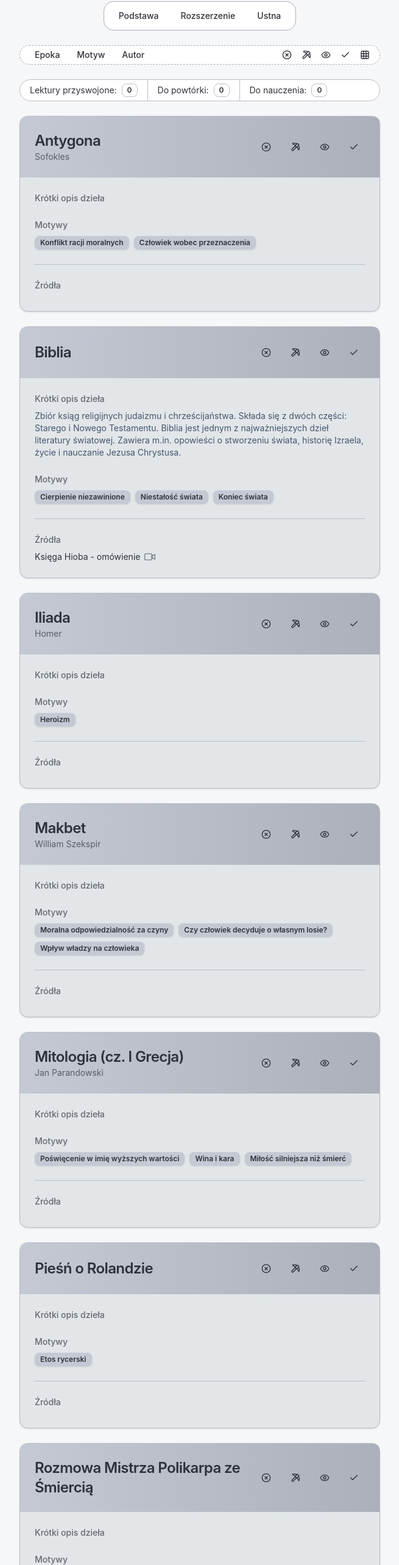
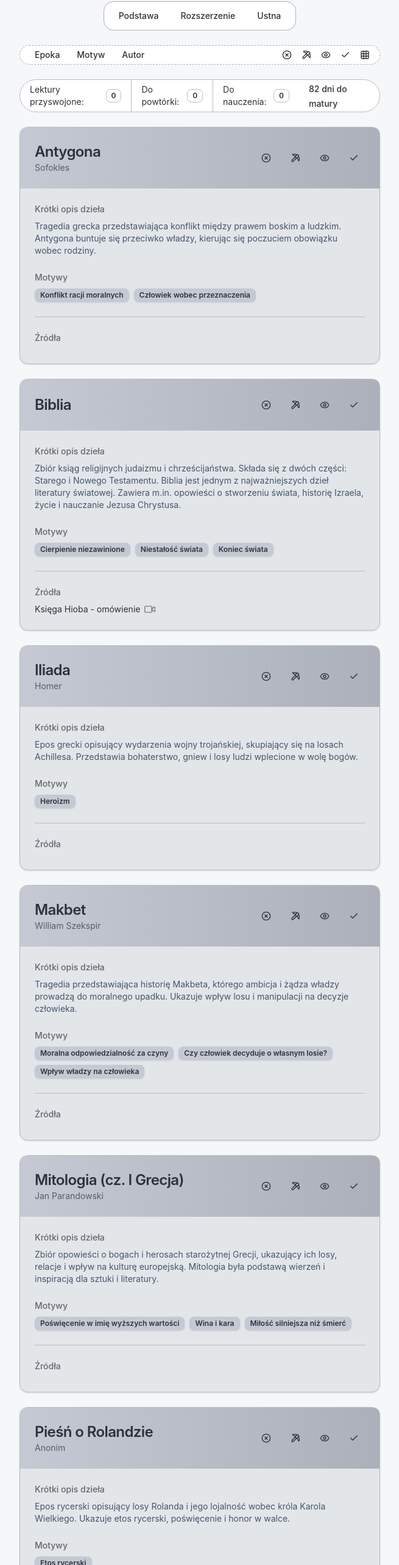
Before and after one commit to pawelz00/matura-check, a React (Vite) app: page / in a window 1280 px wide. Shown: the part 70-2636 px from the top of the page at 61% size, without its empty margins (312-967 px from the left). Built offline with nearby package versions, Linux system fonts and the light colour scheme.

Commit message:
feat: tooltips, stats

```diff
--- a/package.json
+++ b/package.json
@@ -12,6 +12,7 @@
   "dependencies": {
     "@radix-ui/react-separator": "^1.1.2",
     "@radix-ui/react-slot": "^1.1.2",
+    "@radix-ui/react-tooltip": "^1.1.8",
     "@tailwindcss/vite": "^4.0.6",
     "class-variance-authority": "^0.7.1",
     "clsx": "^2.1.1",
--- a/src/components/card/single-card.tsx
+++ b/src/components/card/single-card.tsx
@@ -9,7 +9,7 @@ type SingleCardProps = {
 
 export default function SingleCard({ item }: SingleCardProps) {
   return (
-    <Card className="w-full transition-all hover:shadow-lg">
+    <Card className="w-full h-full transition-all hover:shadow-lg">
       <CardHead item={item} />
       <CardBody item={item} />
     </Card>
--- /dev/null
+++ b/src/components/counter.tsx
@@ -0,0 +1,27 @@
+import { useEffect, useState } from "react";
+
+export default function Counter() {
+  const calculateDays = () => {
+    const today = new Date();
+    const targetDate = new Date("2025-05-05");
+    const timeDiff = targetDate.getTime() - today.getTime();
+    return Math.ceil(timeDiff / (1000 * 60 * 60 * 24));
+  };
+
+  const [daysLeft, setDaysLeft] = useState(calculateDays());
+
+  useEffect(() => {
+    const interval = setInterval(
+      () => {
+        setDaysLeft(calculateDays());
+      },
+      1000 * 60 * 60 * 24,
+    );
+
+    return () => clearInterval(interval);
+  }, []);
+
+  return (
+    <span className={"text-sm font-medium"}>{daysLeft} dni do matury</span>
+  );
+}
--- a/src/components/stats.tsx
+++ b/src/components/stats.tsx
@@ -1,6 +1,7 @@
 import { useDataStore } from "@/store/useDataStore.ts";
 import { useMemo } from "react";
 import { Badge } from "@/components/ui/badge.tsx";
+import Counter from "@/components/counter.tsx";
 
 type Stats = {
   numberOfCompletedItems: number;
@@ -34,9 +35,10 @@ export default function Stats() {
   return (
     <section
       className={
-        "w-full text-sm flex divide-x items-center border rounded-full bg-white"
+        "w-full flex items-center border justify-between rounded-full bg-white"
       }
     >
+      <div className={"flex divide-x text-sm"}>
         <div className={"flex gap-x-2 items-center px-4 py-1.5"}>
           <span>Lektury przyswojone:</span>
           <Badge variant={"outline"}>{stats.numberOfCompletedItems}</Badge>
@@ -49,6 +51,10 @@ export default function Stats() {
           <span>Do nauczenia:</span>
           <Badge variant={"outline"}>{stats.notStarted}</Badge>
         </div>
+      </div>
+      <div className={"px-4"}>
+        <Counter />
+      </div>
     </section>
   );
 }
--- a/src/data/data.ts
+++ b/src/data/data.ts
@@ -7,135 +7,164 @@ export type Item = {
   externalResources?: {
     title: string;
     url: string;
-        type?: "video" | "article"
-    }[]
-    questions: {
+    type?: "video" | "article";
+  }[];
+  questions:
+    | {
         motive: string;
         question: string;
-    }[] | null
-}
+      }[]
+    | null;
+};
 
-export type Items = Item[]
+export type Items = Item[];
 
 export const appData: Items = [
   {
     id: 1,
     title: "Biblia",
     author: null,
-        description: "Zbiór ksiąg religijnych judaizmu i chrześcijaństwa. Składa się z dwóch części: Starego i Nowego Testamentu. Biblia jest jednym z najważniejszych dzieł literatury światowej. Zawiera m.in. opowieści o stworzeniu świata, historię Izraela, życie i nauczanie Jezusa Chrystusa.",
+    description:
+      "Zbiór ksiąg religijnych judaizmu i chrześcijaństwa. Składa się z dwóch części: Starego i Nowego Testamentu. Biblia jest jednym z najważniejszych dzieł literatury światowej. Zawiera m.in. opowieści o stworzeniu świata, historię Izraela, życie i nauczanie Jezusa Chrystusa.",
     period: "Starożytność",
     externalResources: [
       {
         title: "Księga Hioba - omówienie",
         url: "https://www.youtube.com/watch?v=uTo5Myd_M0w",
         type: "video",
-            }
+      },
     ],
     questions: [
       {
-                "motive": "Cierpienie niezawinione",
-                "question": "Omów zagadnienie na podstawie znanych Ci fragmentów Księgi Hioba. W swojej odpowiedzi uwzględnij również wybrany kontekst."
+        motive: "Cierpienie niezawinione",
+        question:
+          "Omów zagadnienie na podstawie znanych Ci fragmentów Księgi Hioba. W swojej odpowiedzi uwzględnij również wybrany kontekst.",
       },
       {
-                "motive": "Niestałość świata",
-                "question": "Omów zagadnienie na podstawie znanych Ci fragmentów Księgi Koheleta. W swojej odpowiedzi uwzględnij również wybrany kontekst."
+        motive: "Niestałość świata",
+        question:
+          "Omów zagadnienie na podstawie znanych Ci fragmentów Księgi Koheleta. W swojej odpowiedzi uwzględnij również wybrany kontekst.",
       },
       {
-                "motive": "Koniec świata",
-                "question": "Omów zagadnienie na podstawie znanych Ci fragmentów Apokalipsy św. Jana. W swojej odpowiedzi uwzględnij również wybrany kontekst."
-            }
-        ]
+        motive: "Koniec świata",
+        question:
+          "Omów zagadnienie na podstawie znanych Ci fragmentów Apokalipsy św. Jana. W swojej odpowiedzi uwzględnij również wybrany kontekst.",
+      },
+    ],
   },
   {
     id: 2,
     title: "Mitologia (cz. I Grecja)",
-        "author": "Jan Parandowski",
-        "period": "Starożytność",
-        "questions": [
+    author: "Jan Parandowski",
+    description:
+      "Zbiór opowieści o bogach i herosach starożytnej Grecji, ukazujący ich losy, relacje i wpływ na kulturę europejską. Mitologia była podstawą wierzeń i inspiracją dla sztuki i literatury. ",
+    period: "Starożytność",
+    questions: [
       {
-                "motive": "Poświęcenie w imię wyższych wartości",
-                "question": "Omów zagadnienie na podstawie Mitologii (cz. I Grecja) Jana Parandowskiego. W swojej odpowiedzi uwzględnij również wybrany kontekst."
+        motive: "Poświęcenie w imię wyższych wartości",
+        question:
+          "Omów zagadnienie na podstawie Mitologii (cz. I Grecja) Jana Parandowskiego. W swojej odpowiedzi uwzględnij również wybrany kontekst.",
       },
       {
-                "motive": "Wina i kara",
-                "question": "Omów zagadnienie na podstawie Mitologii (cz. I Grecja) Jana Parandowskiego. W swojej odpowiedzi uwzględnij również wybrany kontekst."
+        motive: "Wina i kara",
+        question:
+          "Omów zagadnienie na podstawie Mitologii (cz. I Grecja) Jana Parandowskiego. W swojej odpowiedzi uwzględnij również wybrany kontekst.",
       },
       {
-                "motive": "Miłość silniejsza niż śmierć",
-                "question": "Omów zagadnienie na podstawie Mitologii (cz. I Grecja) Jana Parandowskiego. W swojej odpowiedzi uwzględnij również wybrany kontekst."
-            }
-        ]
+        motive: "Miłość silniejsza niż śmierć",
+        question:
+          "Omów zagadnienie na podstawie Mitologii (cz. I Grecja) Jana Parandowskiego. W swojej odpowiedzi uwzględnij również wybrany kontekst.",
+      },
+    ],
   },
   {
     id: 3,
     title: "Iliada",
-        "author": "Homer",
-        "period": "Starożytność",
-        "questions": [
+    author: "Homer",
+    description:
+      "Epos grecki opisujący wydarzenia wojny trojańskiej, skupiający się na losach Achillesa. Przedstawia bohaterstwo, gniew i losy ludzi wplecione w wolę bogów.",
+    period: "Starożytność",
+    questions: [
       {
-                "motive": "Heroizm",
-                "question": "Omów zagadnienie na podstawie znanych Ci fragmentów Iliady Homera. W swojej odpowiedzi uwzględnij również wybrany kontekst."
-            }
-        ]
+        motive: "Heroizm",
+        question:
+          "Omów zagadnienie na podstawie znanych Ci fragmentów Iliady Homera. W swojej odpowiedzi uwzględnij również wybrany kontekst.",
+      },
+    ],
   },
   {
     id: 4,
     title: "Antygona",
-        "author": "Sofokles",
-        "period": "Starożytność",
-        "questions": [
+    author: "Sofokles",
+    description:
+      "Tragedia grecka przedstawiająca konflikt między prawem boskim a ludzkim. Antygona buntuje się przeciwko władzy, kierując się poczuciem obowiązku wobec rodziny.",
+    period: "Starożytność",
+    questions: [
       {
-                "motive": "Konflikt racji moralnych",
-                "question": "Omów zagadnienie na podstawie Antygony Sofoklesa. W swojej odpowiedzi uwzględnij również wybrany kontekst."
+        motive: "Konflikt racji moralnych",
+        question:
+          "Omów zagadnienie na podstawie Antygony Sofoklesa. W swojej odpowiedzi uwzględnij również wybrany kontekst.",
       },
       {
-                "motive": "Człowiek wobec przeznaczenia",
-                "question": "Omów zagadnienie na podstawie Antygony Sofoklesa. W swojej odpowiedzi uwzględnij również wybrany kontekst."
-            }
-        ]
+        motive: "Człowiek wobec przeznaczenia",
+        question:
+          "Omów zagadnienie na podstawie Antygony Sofoklesa. W swojej odpowiedzi uwzględnij również wybrany kontekst.",
+      },
+    ],
   },
   {
     id: 5,
     title: "Rozmowa Mistrza Polikarpa ze Śmiercią",
-        "author": "",
-        "period": "Średniowiecze",
-        "questions": [
+    author: "Anonim",
+    description:
+      "Średniowieczny utwór ukazujący dialog człowieka ze Śmiercią, który przedstawia motyw danse macabre i nieuchronność śmierci. ",
+    period: "Średniowiecze",
+    questions: [
       {
-                "motive": "Taniec śmierci",
-                "question": "Omów zagadnienie na podstawie znanych Ci fragmentów Rozmowy Mistrza Polikarpa ze Śmiercią. W swojej odpowiedzi uwzględnij również wybrany kontekst."
-            }
-        ]
+        motive: "Taniec śmierci",
+        question:
+          "Omów zagadnienie na podstawie znanych Ci fragmentów Rozmowy Mistrza Polikarpa ze Śmiercią. W swojej odpowiedzi uwzględnij również wybrany kontekst.",
+      },
+    ],
   },
   {
     id: 6,
     title: "Pieśń o Rolandzie",
-        "author": "",
-        "period": "Średniowiecze",
-        "questions": [
+    author: "Anonim",
+    description:
+      "Epos rycerski opisujący losy Rolanda i jego lojalność wobec króla Karola Wielkiego. Ukazuje etos rycerski, poświęcenie i honor w walce. ",
+    period: "Średniowiecze",
+    questions: [
       {
-                "motive": "Etos rycerski",
-                "question": "Omów zagadnienie na podstawie znanych Ci fragmentów Pieśni o Rolandzie. W swojej odpowiedzi uwzględnij również wybrany kontekst."
-            }
-        ]
+        motive: "Etos rycerski",
+        question:
+          "Omów zagadnienie na podstawie znanych Ci fragmentów Pieśni o Rolandzie. W swojej odpowiedzi uwzględnij również wybrany kontekst.",
+      },
+    ],
   },
   {
     id: 7,
-        "title": "Makbet",
-        "author": "William Szekspir",
-        "period": "Renesans",
-        "questions": [
+    title: "Makbet",
+    author: "William Szekspir",
+    description:
+      "Tragedia przedstawiająca historię Makbeta, którego ambicja i żądza władzy prowadzą do moralnego upadku. Ukazuje wpływ losu i manipulacji na decyzje człowieka. ",
+    period: "Renesans",
+    questions: [
       {
-                "motive": "Moralna odpowiedzialność za czyny",
-                "question": "Omów zagadnienie na podstawie Makbeta Williama Szekspira. W swojej odpowiedzi uwzględnij również wybrany kontekst."
+        motive: "Moralna odpowiedzialność za czyny",
+        question:
+          "Omów zagadnienie na podstawie Makbeta Williama Szekspira. W swojej odpowiedzi uwzględnij również wybrany kontekst.",
       },
       {
-                "motive": "Czy człowiek decyduje o własnym losie?",
-                "question": "Omów zagadnienie na podstawie Makbeta Williama Szekspira. W swojej odpowiedzi uwzględnij również wybrany kontekst."
+        motive: "Czy człowiek decyduje o własnym losie?",
+        question:
+          "Omów zagadnienie na podstawie Makbeta Williama Szekspira. W swojej odpowiedzi uwzględnij również wybrany kontekst.",
       },
       {
-                "motive": "Wpływ władzy na człowieka",
-                "question": "Omów zagadnienie na podstawie Makbeta Williama Szekspira. W swojej odpowiedzi uwzględnij również wybrany kontekst."
-            }
-        ]
-    }
-]
+        motive: "Wpływ władzy na człowieka",
+        question:
+          "Omów zagadnienie na podstawie Makbeta Williama Szekspira. W swojej odpowiedzi uwzględnij również wybrany kontekst.",
+      },
+    ],
+  },
+];
```
Also changed, not shown: src/components/card/card-header.tsx (+15 -1 lines), src/components/navbar.tsx (+20 -2 lines), src/components/ui/tooltip.tsx (added, +59 -0 lines), 1 other file (tests, documents, lock files or other folders). Lines whose indentation alone changed are shown as unchanged.
